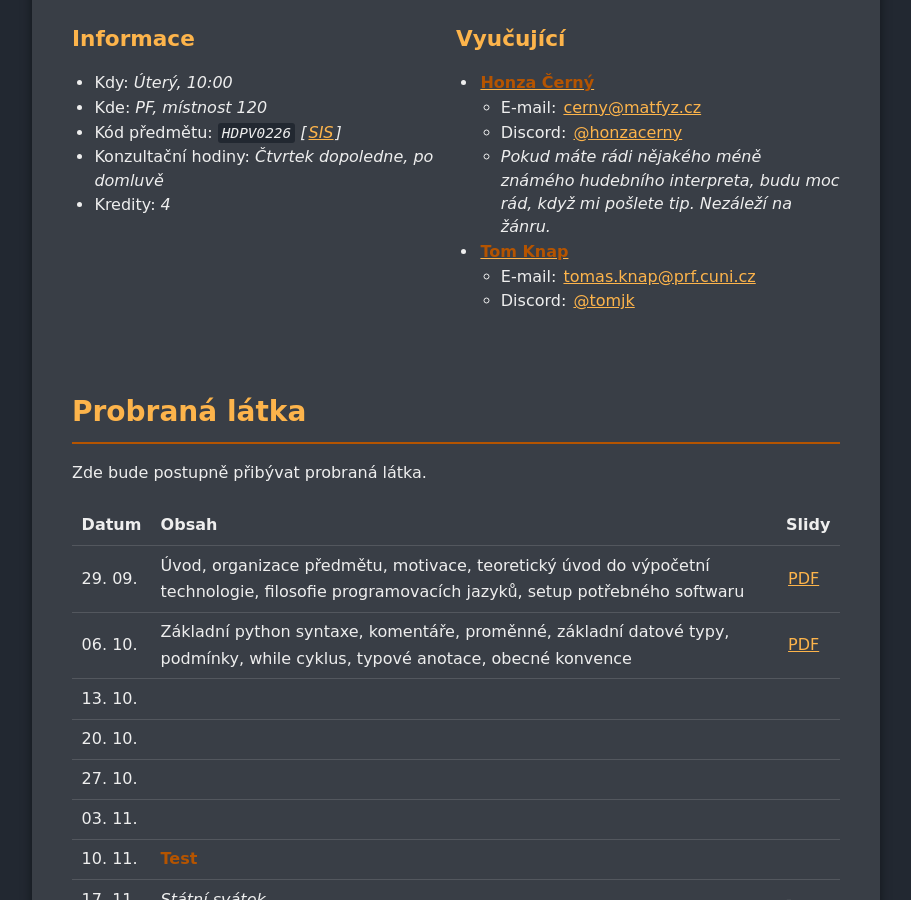
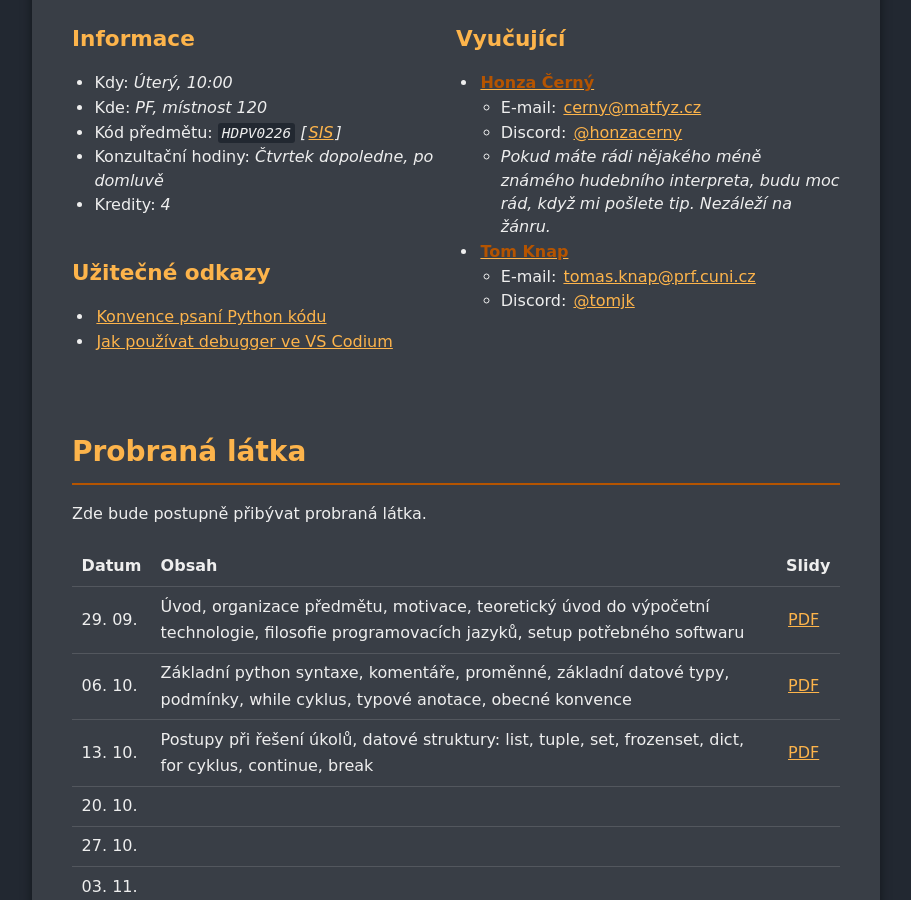
Before and after one commit to yagarea/ggu.cz, a Jekyll site: the page built from pages/teaching/2627-legaltech.md, in a window 1280 px wide and 900 px high, scrolled down 375 px. Shown: the whole window, without its empty margins (184-1095 px from the left). Built offline with Jekyll 4.4.1, drawn with Linux system fonts in a browser that asks for light colours; some of the changed text lies outside the part shown.

Commit message:
update legal tech

```diff
--- a/pages/teaching/2627-legaltech.md
+++ b/pages/teaching/2627-legaltech.md
@@ -16,6 +16,10 @@ lang: cs
 - Konzultační hodiny: _Čtvrtek dopoledne, po domluvě_
 - Kredity: _4_
 
+### Užitečné odkazy
+- [Konvence psaní Python kódu](/python-conventions/)
+- [Jak používat debugger ve VS Codium](https://www.youtube.com/watch?v=iHVpl9sZKGw)
+
 ---
 
 ### Vyučující
@@ -31,11 +35,11 @@ lang: cs
 ## Probraná látka
 Zde bude postupně přibývat probraná látka.
 
-| Datum   | Obsah                                                            | Slidy |
-|---------|------------------------------------------------------------------|-------|
+| Datum   | Obsah                                                             | Slidy |
+|---------|-------------------------------------------------------------------|-------|
 | 29. 09. | Úvod, organizace předmětu, motivace, teoretický úvod do výpočetní technologie, filosofie programovacích jazyků, setup potřebného softwaru | [PDF](https://jc.ggu.cz/lt/1.pdf) |
 | 06. 10. | Základní python syntaxe, komentáře, proměnné, základní datové typy, podmínky, while cyklus, typové anotace, obecné konvence | [PDF](https://jc.ggu.cz/lt/2.pdf) |
-| 13. 10. | | |
+| 13. 10. | Postupy při řešení úkolů, datové struktury: list, tuple, set, frozenset, dict, for cyklus, continue, break | [PDF](https://jc.ggu.cz/lt/3.pdf) |
 | 20. 10. | | |
 | 27. 10. | | |
 | 03. 11. | | |
```
Also changed, not shown: other parts of pages/teaching/2627-legaltech.md (+0 -1 lines).
